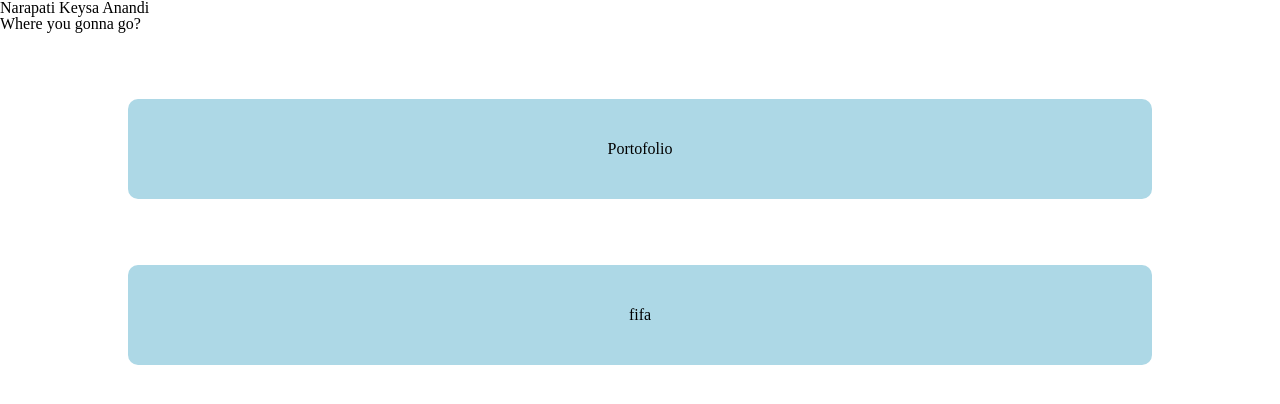
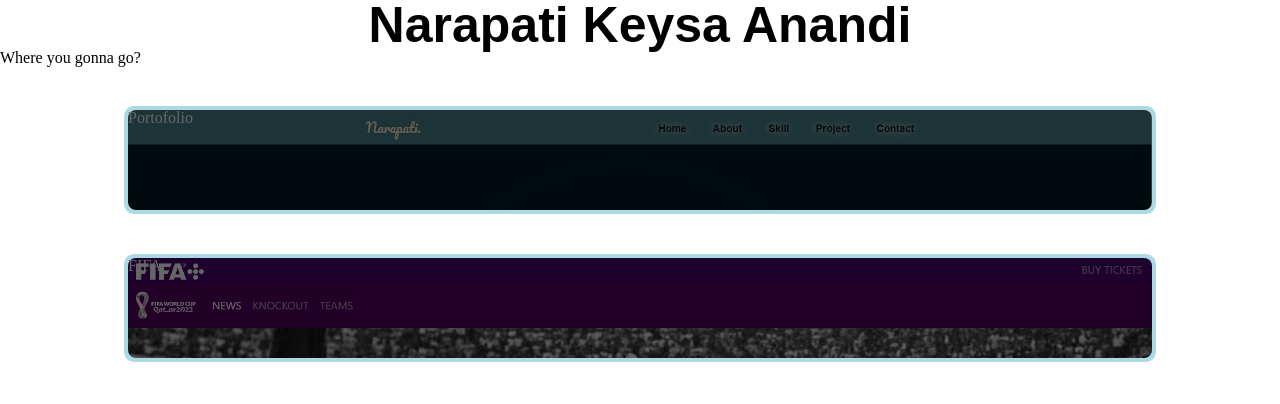
Before and after one commit to Narapati24/Shortlink, a plain HTML site: page index.html in a window 1280 px wide. Drawn offline with Linux system fonts and the light colour scheme.

Commit message:
seccont commit

```diff
--- a/css/style.css
+++ b/css/style.css
@@ -1,9 +1,15 @@
+h1 {
+  font-family: sans-serif;
+  font-size: 50px;
+  font-weight: bold;
+  text-align: center;
+}
+
 .wrapperProject {
   width: 100%;
   height: 400px;
   display: flex;
   flex-direction: column;
-  justify-content: space-evenly;
   align-items: center;
 }
 
@@ -12,7 +18,35 @@
   width: 80%;
   height: 100px;
   border-radius: 10px;
-  display: flex;
-  justify-content: center;
-  align-items: center;
+  border: 4px solid lightblue;
+  margin-top: 40px;
+  transition: 1s;
 }
+
+#portofolio {
+  background-image: url(../img/background\ project/porto.png);
+}
+
+#fifa {
+  background-image: url(../img/background\ project/fifa.png);
+}
+
+.project-item {
+  color: white;
+  border-radius: 8px;
+  width: 100%;
+  height: 100%;
+  background-size: cover;
+  filter: blur(3px);
+  filter: brightness(0.4);
+  transition: 1s;
+}
+
+.project:hover {
+  height: 400px;
+}
+
+.project-item:hover {
+  filter: blur(0px);
+  filter: brightness(1);
+}
--- a/index.html
+++ b/index.html
@@ -5,15 +5,19 @@
     <meta http-equiv="X-UA-Compatible" content="IE=edge" />
     <meta name="viewport" content="width=device-width, initial-scale=1.0" />
     <title>Document</title>
+    <link rel="stylesheet" href="css/reset.css" />
     <link rel="stylesheet" href="css/style.css" />
-    <link rel="stylesheet" href="css/reset.css" />
   </head>
   <body>
     <h1>Narapati Keysa Anandi</h1>
     <p>Where you gonna go?</p>
     <div class="wrapperProject">
-      <div class="project">Portofolio</div>
-      <div class="project">fifa</div>
+      <div class="project">
+        <div id="portofolio" class="project-item">Portofolio</div>
+      </div>
+      <div class="project">
+        <div id="fifa" class="project-item">FIFA</div>
+      </div>
     </div>
     <script></script>
   </body>
```
Also changed, not shown: img/background project/fifa.png (added), img/background project/porto.png (added).
